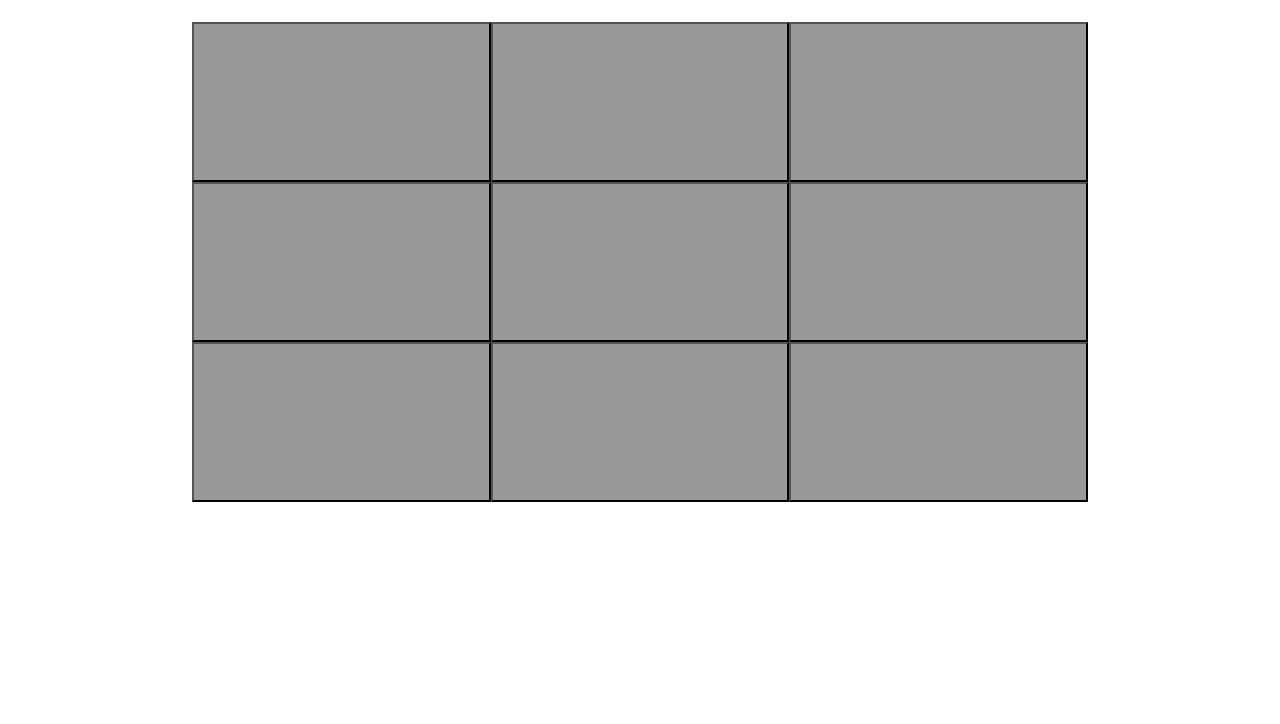
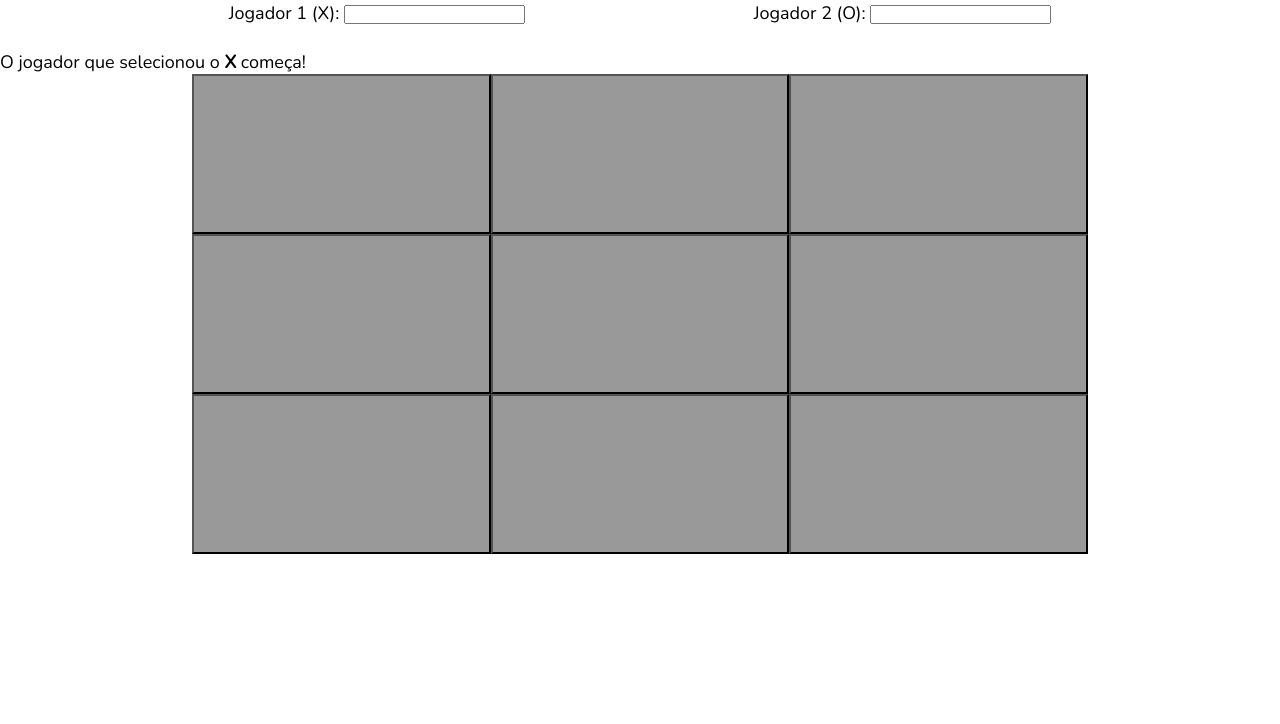
Before and after one commit to Guilhsouza/TS-tac-toe, a website: page src/html/index.html in a window 1280 px wide. Shown: the part 76-800 px from the top of the page. Drawn offline with nearby package versions, Linux system fonts and the light colour scheme.

Commit message:
feat(index.html) alterando corpo do HTML para melhor organização e desenvolvimento do projeto

```diff
--- a/src/html/index.html
+++ b/src/html/index.html
@@ -9,47 +9,39 @@
     <link href="https://fonts.googleapis.com/css2?family=Nunito:wght@300;400&display=swap" rel="stylesheet">
     <title>TS tac toe</title>
     <link rel="stylesheet" href="../css/index.css">
-    <script src="../dist/index.js" defer></script>
+    <script type="module" src="../dist/index.js" defer></script>
+    <script type="module" src="../dist/playerWin.js" defer></script>
 </head>
 
 <body>
     <header>
         <h1 id="title">TS Tac Toe</h1>
+        <h3 id="subtitle">Insira o nome dos jogadores!</h3>
     </header>
 
-    <div id="players">
-        <div id="player1">Jogador 1 (X): </div>
-        <div id="player2">Jogador 2 (O): </div>
-    </div>
+    <section>
+        <div id="players">
+            <div>Jogador 1 (X): <input type="text" id="player1"></div>
+            <div>Jogador 2 (O): <input type="text" id="player2"></div>
+        </div>
 
-    <section class="the-game">
-        <button id="element1" class="elements">
-            <input type="text" id="input1" class="input-btn" disabled>
-        </button>
-        <button id="element2" class="elements">
-            <input type="text" id="input2" class="input-btn" disabled>
-        </button>
-        <button id="element3" class="elements">
-            <input type="text" id="input3" class="input-btn" disabled>
-        </button>
-        <button id="element4" class="elements">
-            <input type="text" id="input4" class="input-btn" disabled>
-        </button>
-        <button id="element5" class="elements">
-            <input type="text" id="input5" class="input-btn" disabled>
-        </button>
-        <button id="element6" class="elements">
-            <input type="text" id="input6" class="input-btn" disabled>
-        </button>
-        <button id="element7" class="elements">
-            <input type="text" id="input7" class="input-btn" disabled>
-        </button>
-        <button id="element8" class="elements">
-            <input type="text" id="input8" class="input-btn" disabled>
-        </button>
-        <button id="element9" class="elements">
-            <input type="text" id="input9" class="input-btn" disabled>
-        </button>
+        <div id="player-turn">
+            <p id="message">O jogador que selecionou o <b>X</b> começa!</p>
+        </div>
+
+        <div class="the-game">
+            <button id="element1" class="elements"></button>
+            <button id="element2" class="elements"></button>
+            <button id="element3" class="elements"></button>
+            <button id="element4" class="elements"></button>
+            <button id="element5" class="elements"></button>
+            <button id="element6" class="elements"></button>
+            <button id="element7" class="elements"></button>
+            <button id="element8" class="elements"></button>
+            <button id="element9" class="elements"></button>
+        </div>
+
+        <p id="message"></p>
     </section>
 </body>
 
```
